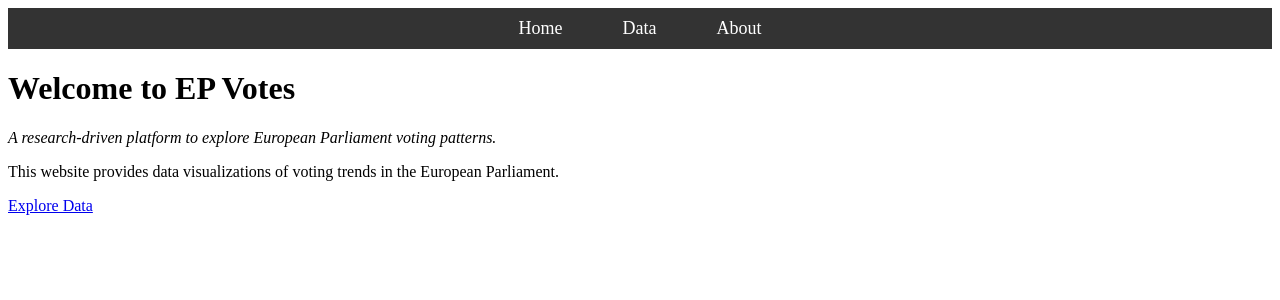
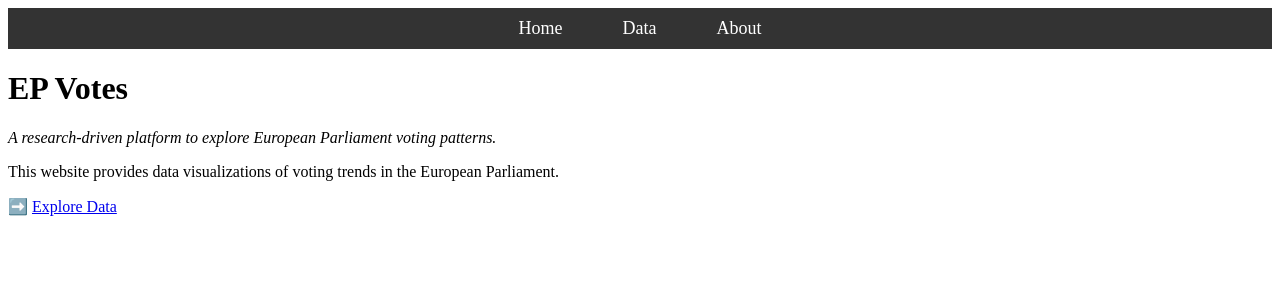
Before and after one commit to nfraccaroli/EP_votes, a Jekyll site: the page built from index.md, in a window 1280 px wide. Shown: the top 300 px of the page. Built offline with Jekyll 4.4.1, drawn with Linux system fonts in a browser that asks for light colours.

Commit message:
Update index.md

```diff
--- a/index.md
+++ b/index.md
@@ -1,11 +1,11 @@
 ---
 layout: default
-title: "Home"
+title: "EP Votes"
 ---
 
-# Welcome to EP Votes
+# EP Votes
 _A research-driven platform to explore European Parliament voting patterns._
 
 This website provides data visualizations of voting trends in the European Parliament.
 
-[Explore Data](data.html)
+➡️ [Explore Data](data.html)
```
